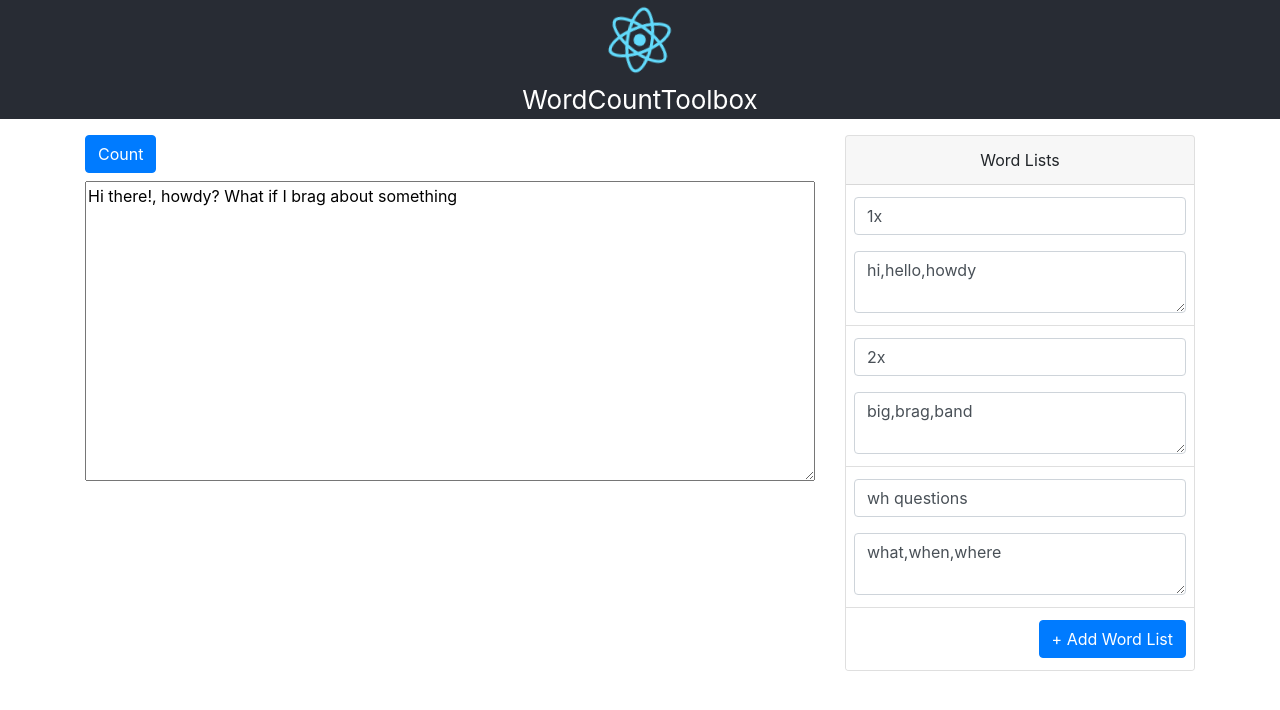
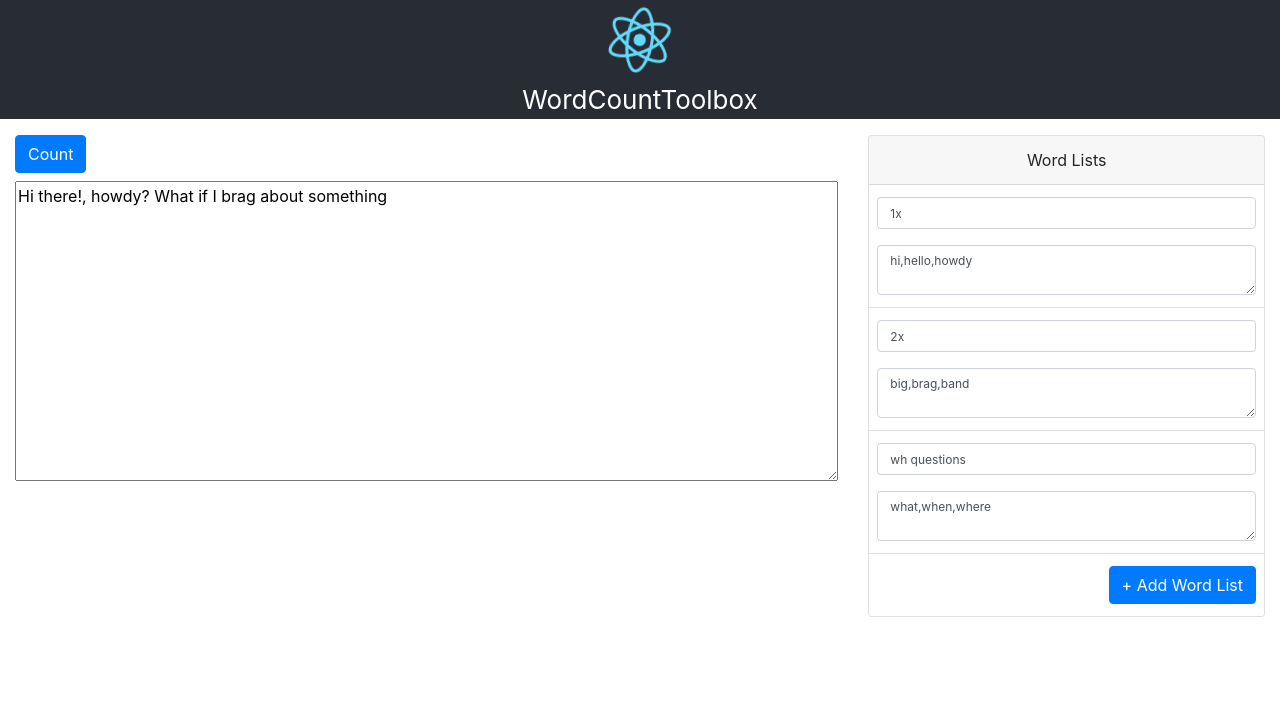
Before and after one commit to ehsabd/wordcounttoolbox, a React (Create React App) app: page / in a window 1280 px wide. Shown: the top 710 px of the page. Built offline with nearby package versions, Linux system fonts and the light colour scheme.

Commit message:
Minor style changes

```diff
--- a/src/App.css
+++ b/src/App.css
@@ -36,3 +36,7 @@
     transform: rotate(360deg);
   }
 }
+
+.word-lists input, .word-lists textarea{
+  font-size: 12px !important;
+}
--- a/src/App.js
+++ b/src/App.js
@@ -47,7 +47,7 @@ class App extends Component {
         <header className="App-header">
           <img src={logo} className="App-logo" alt="logo" /> WordCountToolbox
       </header>
-        <div className="container pt-3">
+        <div className="container-fluid pt-3">
           <div className="row">
             <div className="col-sm-8">
              <WordCounter textChanged={this.textChanged} text={this.state.text} wordLists={this.state.wordLists}></WordCounter>
--- a/src/WordLists.js
+++ b/src/WordLists.js
@@ -9,7 +9,7 @@ class WordListsContainer extends Component {
           <div className="card-header">
             Word Lists
         </div>
-        <ul className="list-group list-group-flush">
+        <ul className="list-group list-group-flush word-lists">
           {
             this.props.wordLists.map((item, index) => {
 
```
